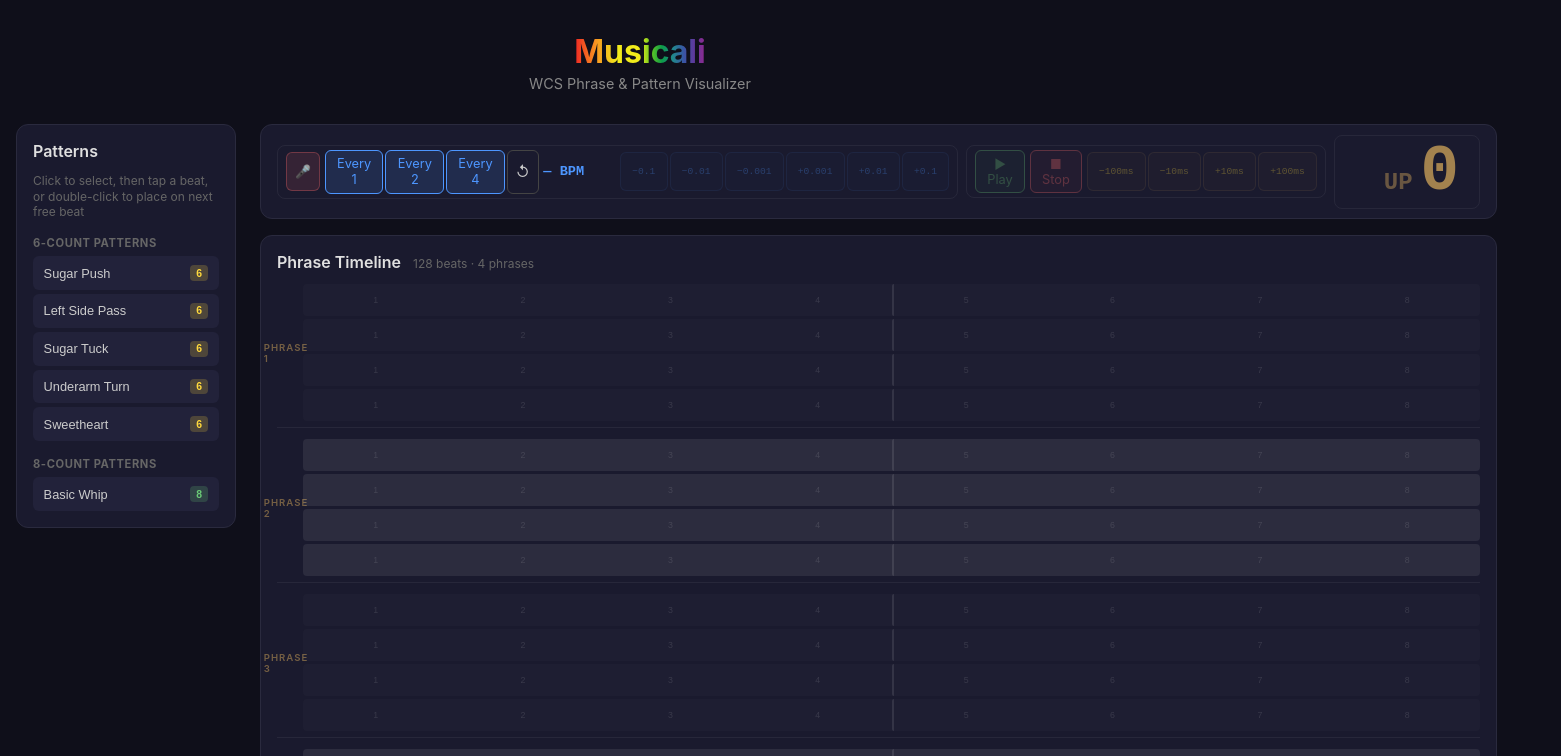
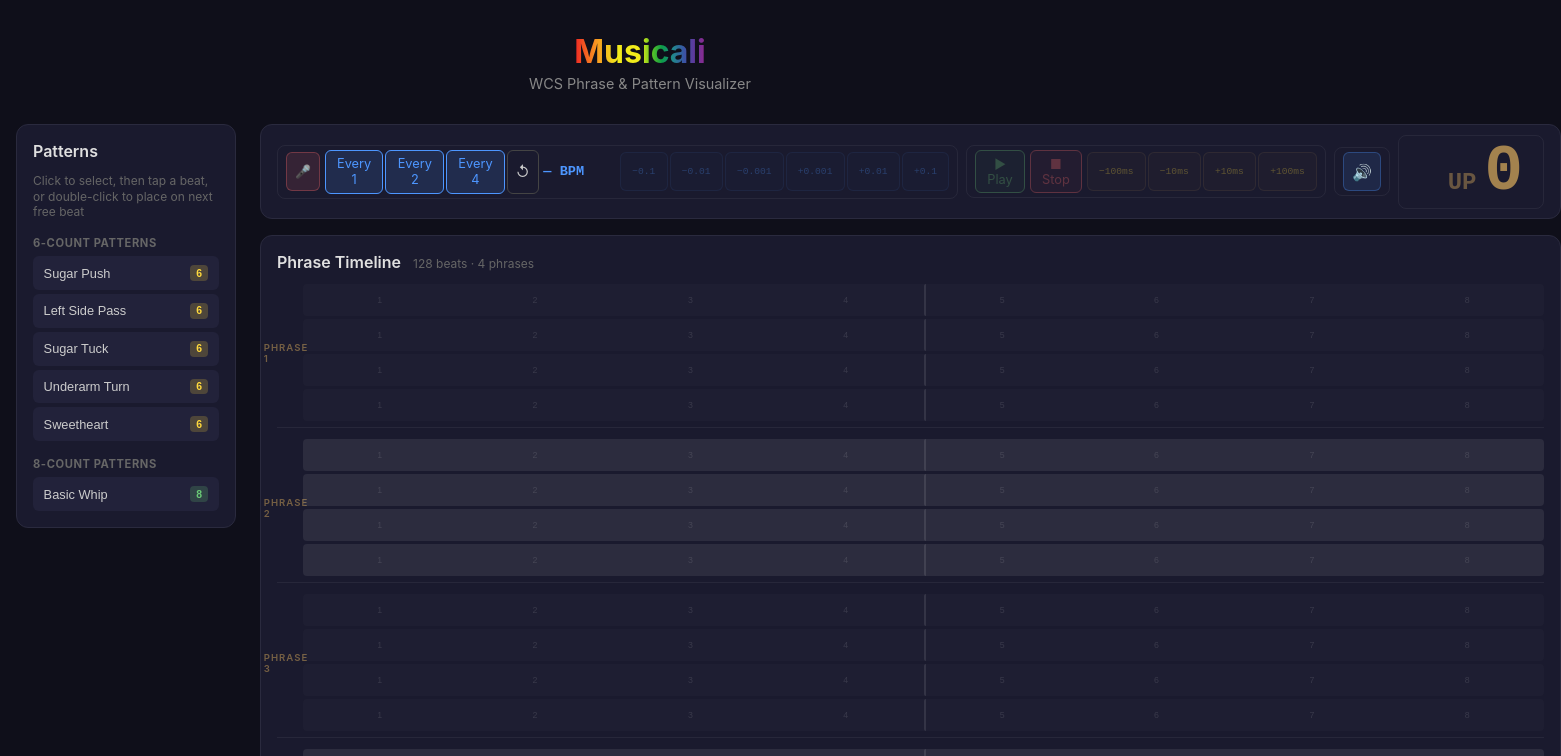
Before and after one commit to michaelkebe/musicali, a React (Vite) app in the folder frontend/: page / in a window 1280 px wide. Shown: the top 756 px of the page, 1561 px wide, since content can reach past the window. Built offline with nearby package versions, Linux system fonts and the light colour scheme; the HTML template or start-up script is replaced by a standard one.

Commit message:
add togglable pattern announcements with localStorage persistence

```diff
--- a/frontend/src/App.css
+++ b/frontend/src/App.css
@@ -541,6 +541,21 @@ h2 {
   background: rgba(77,150,255,0.18);
 }
 
+/* --- Announce --- */
+.ctrl-btn.announce-btn {
+  font-size: 1rem;
+  padding: 0.35rem 0.5rem;
+  background: rgba(77,150,255,0.12);
+  border-color: rgba(77,150,255,0.3);
+}
+.ctrl-btn.announce-btn.muted {
+  opacity: 0.4;
+  border-color: #444;
+}
+.ctrl-btn.announce-btn.muted:hover {
+  opacity: 0.7;
+}
+
 /* --- Nudge --- */
 .nudge-group {
   display: flex;
--- a/frontend/src/App.tsx
+++ b/frontend/src/App.tsx
@@ -8,6 +8,7 @@ import "./App.css"
 
 const STORAGE_KEY = "musicali-placed"
 const BPM_STORAGE_KEY = "musicali-bpm"
+const ANNOUNCE_STORAGE_KEY = "musicali-announce"
 
 function loadPlaced(): PlacedPattern[] {
   try {
@@ -48,6 +49,24 @@ function saveBpm(bpm: number) {
   }
 }
 
+function loadAnnounce(): boolean {
+  try {
+    const raw = localStorage.getItem(ANNOUNCE_STORAGE_KEY)
+    if (raw === null) return true
+    return raw === "true"
+  } catch {
+    return true
+  }
+}
+
+function saveAnnounce(announce: boolean) {
+  try {
+    localStorage.setItem(ANNOUNCE_STORAGE_KEY, JSON.stringify(announce))
+  } catch {
+    // silently degrade
+  }
+}
+
 function nextIdFromPlaced(placed: PlacedPattern[]): number {
   let max = 0
   for (const p of placed) {
@@ -71,17 +90,20 @@ export default function App() {
   const [bpm, setBpm] = useState(() => loadBpm())
   const [isPlaying, setIsPlaying] = useState(false)
   const [currentBeat, setCurrentBeat] = useState(0)
+  const [announce, setAnnounce] = useState(() => loadAnnounce())
   const rafRef = useRef<number | null>(null)
   const nextBeatTimeRef = useRef(0)
   const bpmRef = useRef(bpm)
   const isPlayingRef = useRef(isPlaying)
   const placedRef = useRef(placed)
   const currentBeatRef = useRef(currentBeat)
+  const announceRef = useRef(announce)
   const triggeredRef = useRef<Set<string>>(new Set())
   bpmRef.current = bpm
   isPlayingRef.current = isPlaying
   placedRef.current = placed
   currentBeatRef.current = currentBeat
+  announceRef.current = announce
 
   const handleSelect = useCallback((p: PatternDef) => {
     setSelected((prev) => (prev?.id === p.id ? null : p))
@@ -142,7 +164,7 @@ export default function App() {
     nextBeatTimeRef.current = performance.now() + 60000 / bpmRef.current
 
     const upcomingBeat = currentBeatRef.current + 3
-    if (upcomingBeat <= 128) {
+    if (upcomingBeat <= 128 && announceRef.current) {
       for (const p of placedRef.current) {
         if (p.startBeat === upcomingBeat && !triggeredRef.current.has(p.id)) {
           triggeredRef.current.add(p.id)
@@ -213,6 +235,16 @@ export default function App() {
     }
   }, [bpm])
 
+  // debounced save announce to localStorage
+  const announceSaveTimerRef = useRef<ReturnType<typeof setTimeout> | null>(null)
+  useEffect(() => {
+    if (announceSaveTimerRef.current) clearTimeout(announceSaveTimerRef.current)
+    announceSaveTimerRef.current = setTimeout(() => saveAnnounce(announce), 500)
+    return () => {
+      if (announceSaveTimerRef.current) clearTimeout(announceSaveTimerRef.current)
+    }
+  }, [announce])
+
   // stop playback when BPM is reset to 0
   useEffect(() => {
     if (bpm <= 0 && isPlaying) handleStop()
@@ -248,16 +280,18 @@ export default function App() {
       </header>
 
       <div className="app-layout">
-        <PatternPalette onSelect={handleSelect} onDoubleClick={handleDoubleClick} selectedId={selected?.id ?? null} />
+        <PatternPalette onSelect={handleSelect} onDoubleClick={handleDoubleClick} selectedId={selected?.id ?? null} announce={announce} />
         <div className="main-col">
           <PlaybackBar
             bpm={bpm}
             isPlaying={isPlaying}
             currentBeat={currentBeat}
+            announce={announce}
             onBpmChange={setBpm}
             onPlay={handlePlay}
             onStop={handleStop}
             onNudge={handleNudge}
+            onAnnounceToggle={() => setAnnounce((a) => !a)}
           />
 
           <PhraseTimeline placed={placed} currentBeat={currentBeat} onPlace={handlePlace} onRemove={handleRemove} />
--- a/frontend/src/components/PatternPalette.tsx
+++ b/frontend/src/components/PatternPalette.tsx
@@ -5,11 +5,13 @@ interface Props {
   onSelect: (pattern: PatternDef) => void
   onDoubleClick: (pattern: PatternDef) => void
   selectedId: string | null
+  announce: boolean
 }
 
-export default function PatternPalette({ onSelect, onDoubleClick, selectedId }: Props) {
+export default function PatternPalette({ onSelect, onDoubleClick, selectedId, announce }: Props) {
   const handleSelect = (p: PatternDef) => {
     onSelect(p)
+    if (!announce) return
     speechSynthesis.cancel()
     const utter = new SpeechSynthesisUtterance(p.name)
     utter.lang = "en-US";
--- a/frontend/src/components/PlaybackBar.tsx
+++ b/frontend/src/components/PlaybackBar.tsx
@@ -6,13 +6,15 @@ interface Props {
   bpm: number
   isPlaying: boolean
   currentBeat: number
+  announce: boolean
   onBpmChange: (bpm: number) => void
   onPlay: () => void
   onStop: () => void
   onNudge: (direction: -1 | 1, stepMs: number) => void
+  onAnnounceToggle: () => void
 }
 
-export default function PlaybackBar({ bpm, isPlaying, currentBeat, onBpmChange, onPlay, onStop, onNudge }: Props) {
+export default function PlaybackBar({ bpm, isPlaying, currentBeat, announce, onBpmChange, onPlay, onStop, onNudge, onAnnounceToggle }: Props) {
   const rowBeat = ((currentBeat - 1) % 8) + 1
   return (
     <div className="playback-bar">
@@ -31,6 +33,12 @@ export default function PlaybackBar({ bpm, isPlaying, currentBeat, onBpmChange,
           ■ Stop
         </button>
         <NudgeButtons onNudge={onNudge} disabled={!isPlaying} />
+      </span>
+
+      <span className="btn-group">
+        <button className={`ctrl-btn announce-btn${announce ? "" : " muted"}`} onMouseDown={onAnnounceToggle}>
+          {announce ? "🔊" : "🔇"}
+        </button>
       </span>
 
       <span className="btn-group">
```
